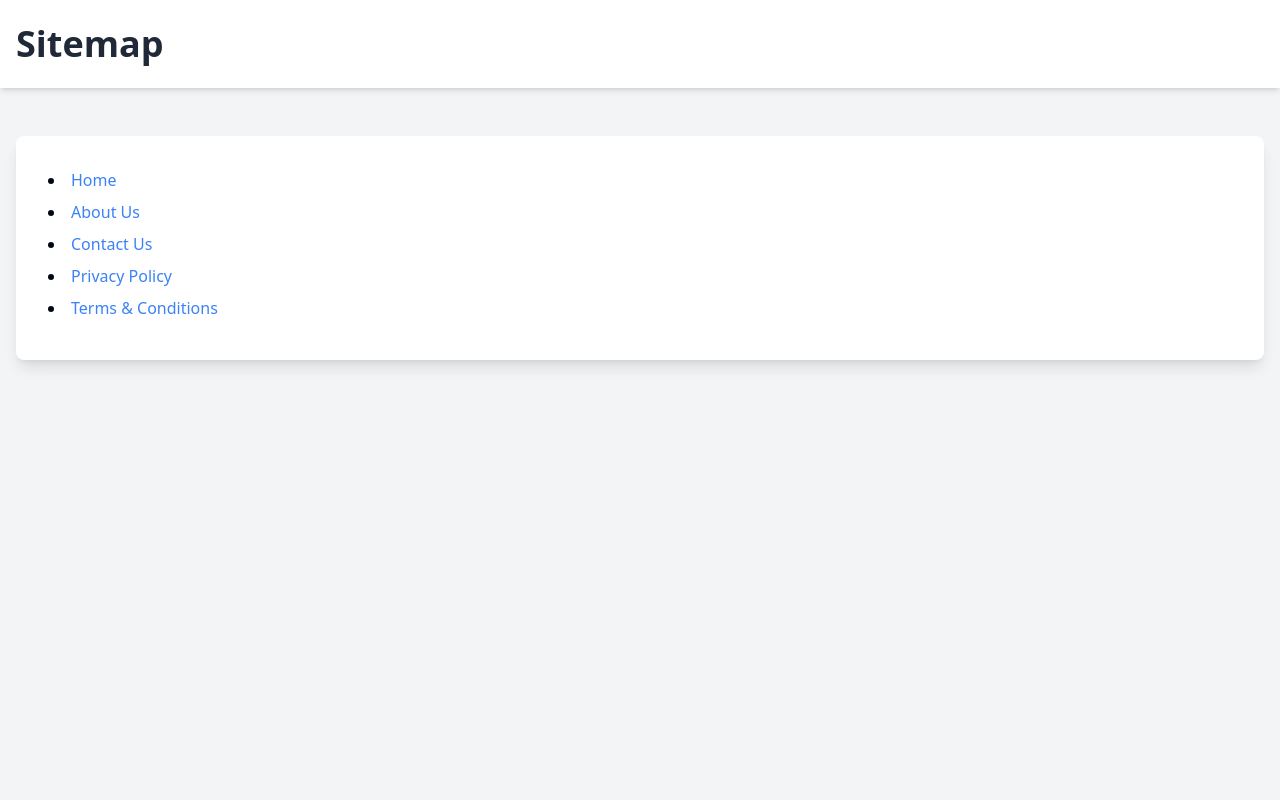
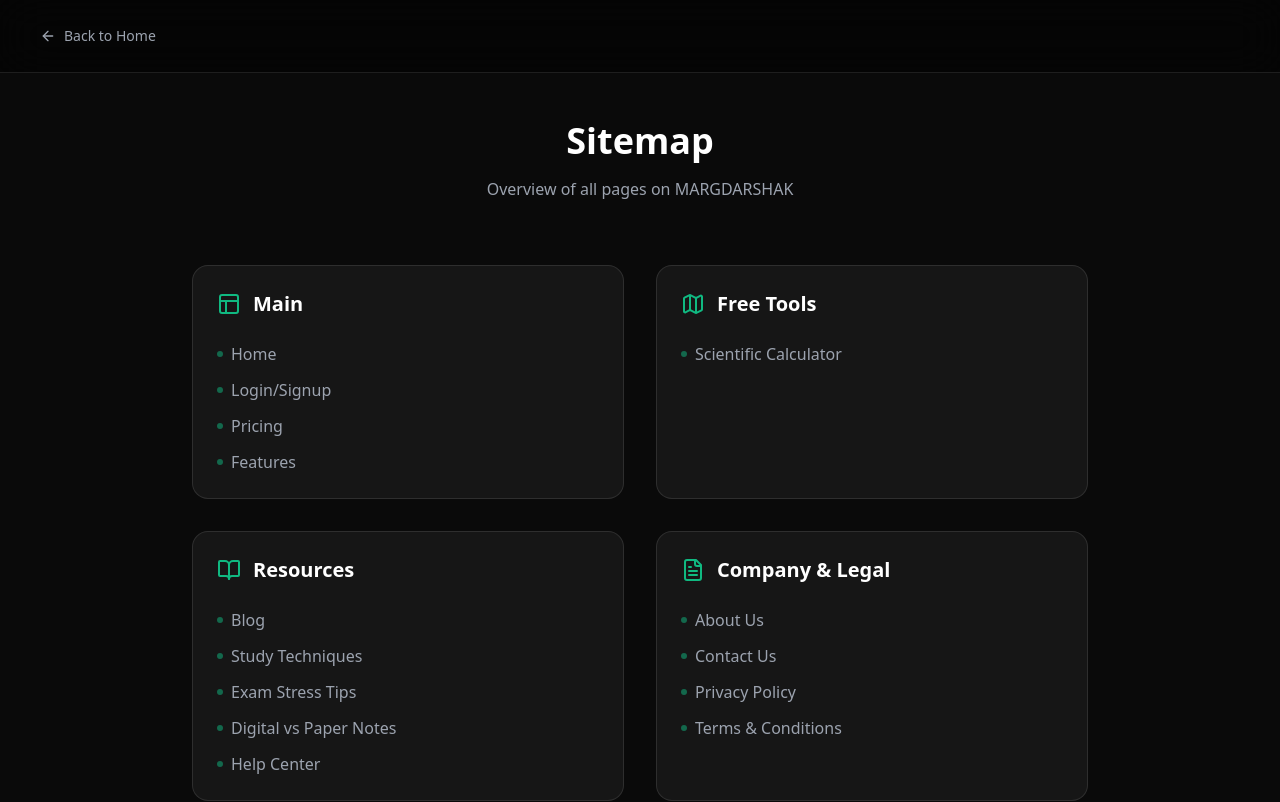
Before and after one commit to Abhinav06122009/MARGDARSHAKI, a React (Vite) app: page /sitemap in a window 1280 px wide. Shown: the top 802 px of the page. Built offline with nearby package versions, Linux system fonts and the light colour scheme.

Commit message:
Refactor SitemapPage component structure and layout

```diff
--- a/src/pages/SitemapPage.tsx
+++ b/src/pages/SitemapPage.tsx
@@ -1,24 +1,117 @@
 import React from 'react';
+import { Link } from 'react-router-dom';
+import { Button } from '@/components/ui/button';
+import { ArrowLeft, Map, FileText, Lock, Layout, BookOpen } from 'lucide-react';
+import { motion } from 'framer-motion';
 
-const SitemapPage: React.FC = () => {
+const SitemapPage = () => {
+  const links = [
+    {
+      category: "Main",
+      icon: Layout,
+      items: [
+        { name: "Home", path: "/" },
+        { name: "Login/Signup", path: "/auth" },
+        { name: "Pricing", path: "/#pricing" },
+        { name: "Features", path: "/#features" }
+      ]
+    },
+    {
+      category: "Free Tools",
+      icon: Map,
+      items: [
+        { name: "Scientific Calculator", path: "/calculator" },
+        // Add more public tools here as you build them
+      ]
+    },
+    {
+      category: "Resources",
+      icon: BookOpen,
+      items: [
+        { name: "Blog", path: "/blog" },
+        { name: "Study Techniques", path: "/blog/study-techniques-2025" },
+        { name: "Exam Stress Tips", path: "/blog/manage-exam-stress" },
+        { name: "Digital vs Paper Notes", path: "/blog/digital-notes-vs-paper" },
+        { name: "Help Center", path: "/help" }
+      ]
+    },
+    {
+      category: "Company & Legal",
+      icon: FileText,
+      items: [
+        { name: "About Us", path: "/about" },
+        { name: "Contact Us", path: "/contact" },
+        { name: "Privacy Policy", path: "/privacy" },
+        { name: "Terms & Conditions", path: "/terms" }
+      ]
+    },
+    {
+      category: "Student Portal (Login Required)",
+      icon: Lock,
+      items: [
+        { name: "Dashboard", path: "/dashboard" },
+        { name: "My Grades", path: "/grades" },
+        { name: "Tasks", path: "/tasks" },
+        { name: "Timetable", path: "/timetable" },
+        { name: "Notes", path: "/notes" }
+      ]
+    }
+  ];
+
   return (
-    <div className="bg-gray-100 min-h-screen">
-      <header className="bg-white shadow-md">
-        <div className="container mx-auto px-4 py-6">
-          <h1 className="text-4xl font-bold text-gray-800">Sitemap</h1>
+    <div className="min-h-screen bg-[#0A0A0A] text-white font-sans">
+      <nav className="border-b border-white/10 bg-black/50 backdrop-blur-xl sticky top-0 z-50">
+        <div className="container mx-auto px-6 py-4">
+          <Link to="/">
+            <Button variant="ghost" className="text-gray-400 hover:text-white gap-2">
+              <ArrowLeft className="w-4 h-4" /> Back to Home
+            </Button>
+          </Link>
         </div>
-      </header>
-      <main className="container mx-auto px-4 py-12">
-        <div className="bg-white rounded-lg shadow-lg p-8">
-          <ul className="list-disc list-inside">
-            <li className="mb-2"><a href="/" className="text-blue-500">Home</a></li>
-            <li className="mb-2"><a href="/about" className="text-blue-500">About Us</a></li>
-            <li className="mb-2"><a href="/contact" className="text-blue-500">Contact Us</a></li>
-            <li className="mb-2"><a href="/privacy" className="text-blue-500">Privacy Policy</a></li>
-            <li className="mb-2"><a href="/terms" className="text-blue-500">Terms & Conditions</a></li>
-          </ul>
+      </nav>
+
+      <main className="container mx-auto px-6 py-12">
+        <div className="max-w-4xl mx-auto">
+          <div className="text-center mb-16">
+            <h1 className="text-4xl font-bold mb-4">Sitemap</h1>
+            <p className="text-gray-400">Overview of all pages on MARGDARSHAK</p>
+          </div>
+
+          <div className="grid md:grid-cols-2 gap-8">
+            {links.map((section, index) => (
+              <motion.div
+                key={index}
+                initial={{ opacity: 0, y: 20 }}
+                animate={{ opacity: 1, y: 0 }}
+                transition={{ delay: index * 0.1 }}
+                className="bg-white/5 border border-white/10 rounded-2xl p-6"
+              >
+                <div className="flex items-center gap-3 mb-6">
+                  <section.icon className="w-6 h-6 text-emerald-500" />
+                  <h2 className="text-xl font-bold">{section.category}</h2>
+                </div>
+                <ul className="space-y-3">
+                  {section.items.map((link, i) => (
+                    <li key={i}>
+                      <Link
+                        to={link.path}
+                        className="text-gray-400 hover:text-white hover:underline transition-all flex items-center gap-2"
+                      >
+                        <span className="w-1.5 h-1.5 rounded-full bg-emerald-500/50"></span>
+                        {link.name}
+                      </Link>
+                    </li>
+                  ))}
+                </ul>
+              </motion.div>
+            ))}
+          </div>
         </div>
       </main>
+
+      <footer className="border-t border-white/10 mt-12 py-8 text-center text-gray-500 text-sm">
+        <p>© 2025 MARGDARSHAK. All rights reserved.</p>
+      </footer>
     </div>
   );
 };
```
